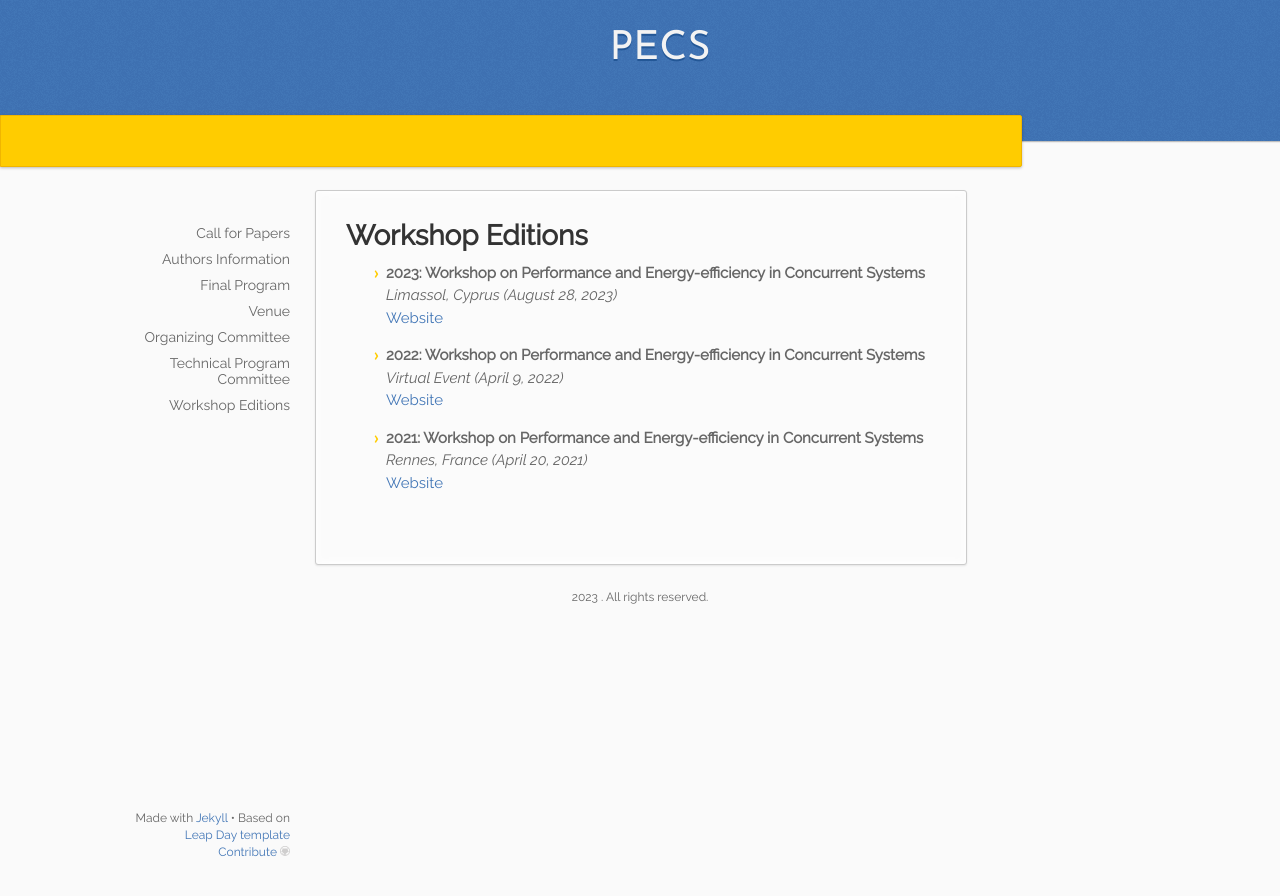
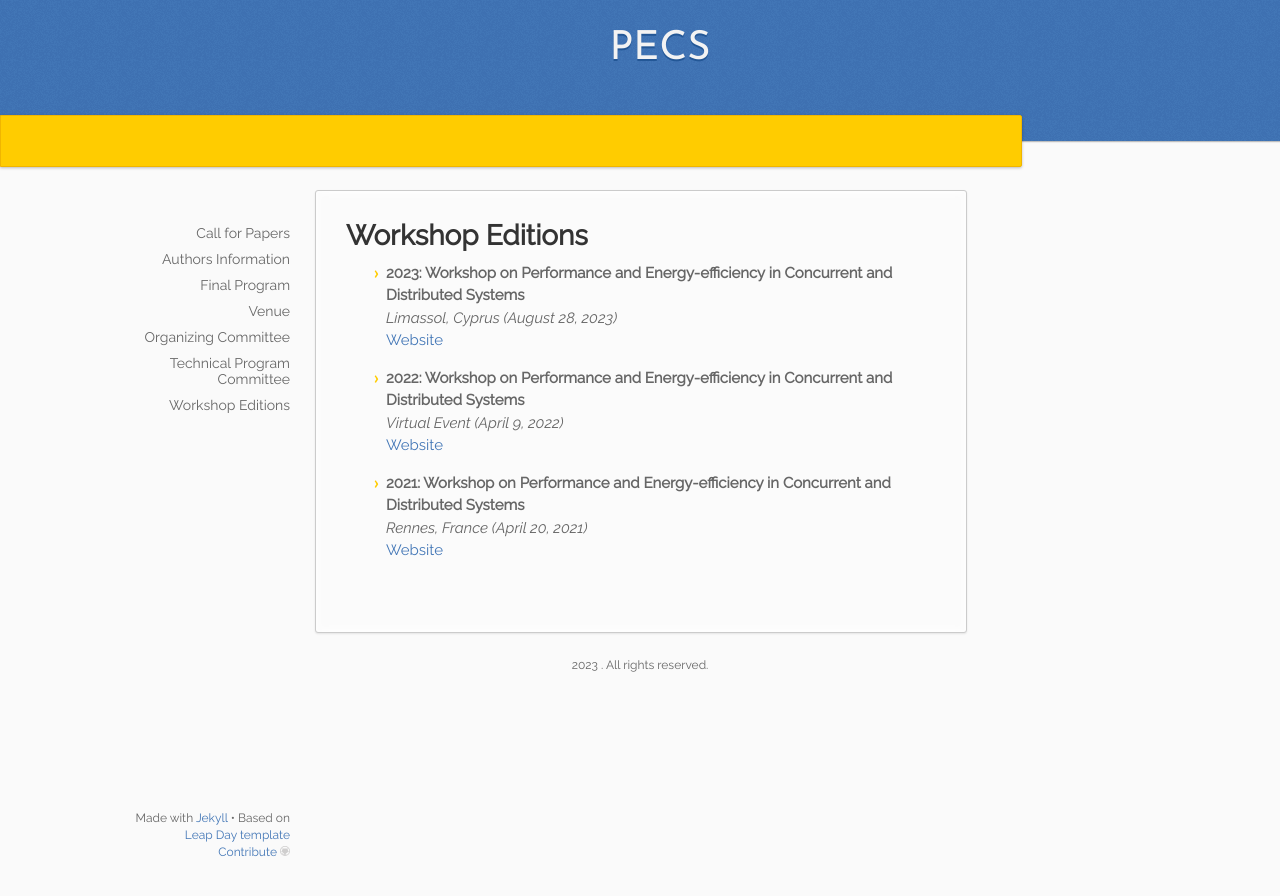
Before and after one commit to pecs-workshop/pecs-workshop.github.io, a Jekyll site: the page built from editions.md, in a window 1280 px wide. Shown: the top 896 px of the page. Built offline with Jekyll 4.4.1, drawn with Linux system fonts in a browser that asks for light colours.

Commit message:
Updated program

```diff
--- a/_config.yml
+++ b/_config.yml
@@ -1,5 +1,5 @@
 title: "PECS"
-description: Workshop on Performance and Energy-efficiency in Concurrent Systems
+description: Workshop on Performance and Energy-efficiency in Concurrent and Distributed Systems
 
 # Change this to the year which shall appear as "default" in the website
 current_year: 2023
```
